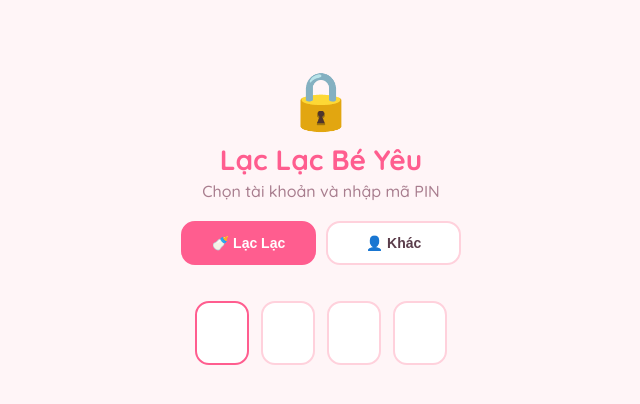
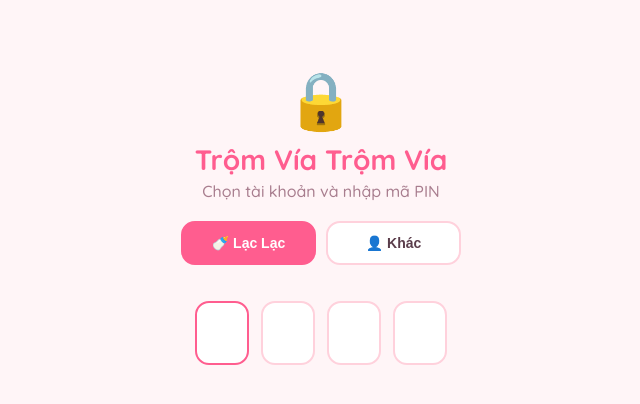
Before and after one commit to quytitans/appchamsoclaclac, a React (Vite) app in the folder web/: page / in a window 1280 px wide. Shown: the top 404 px of the page, without its empty margins (319-959 px from the left). Built offline with nearby package versions, Linux system fonts and the light colour scheme.

Commit message:
Rebrand login screen and logged-in header to "Trộm Vía Trộm Vía"
Home screen still shows the per-account baby name dynamically; this
only changes the static app brand text on the login screen and the
shared top header shown on Note/Stats/Admin.

```diff
--- a/web/src/components/AppHeader.tsx
+++ b/web/src/components/AppHeader.tsx
@@ -6,7 +6,7 @@ export default function AppHeader({ onGoHome }: Props) {
   return (
     <button className="app-header" onClick={onGoHome}>
       <span className="app-header-logo">🍼</span>
-      <span className="app-header-name">Lạc Lạc Bé Yêu</span>
+      <span className="app-header-name">Trộm Vía Trộm Vía</span>
     </button>
   );
 }
--- a/web/src/screens/LoginScreen.tsx
+++ b/web/src/screens/LoginScreen.tsx
@@ -38,7 +38,7 @@ export default function LoginScreen({ onLogin }: Props) {
   return (
     <div className="screen pin-lock-screen">
       <div className="home-emoji">🔒</div>
-      <h1 className="app-title">Lạc Lạc Bé Yêu</h1>
+      <h1 className="app-title">Trộm Vía Trộm Vía</h1>
       <p className="app-subtitle">Chọn tài khoản và nhập mã PIN</p>
 
       <div className="account-toggle">
```
